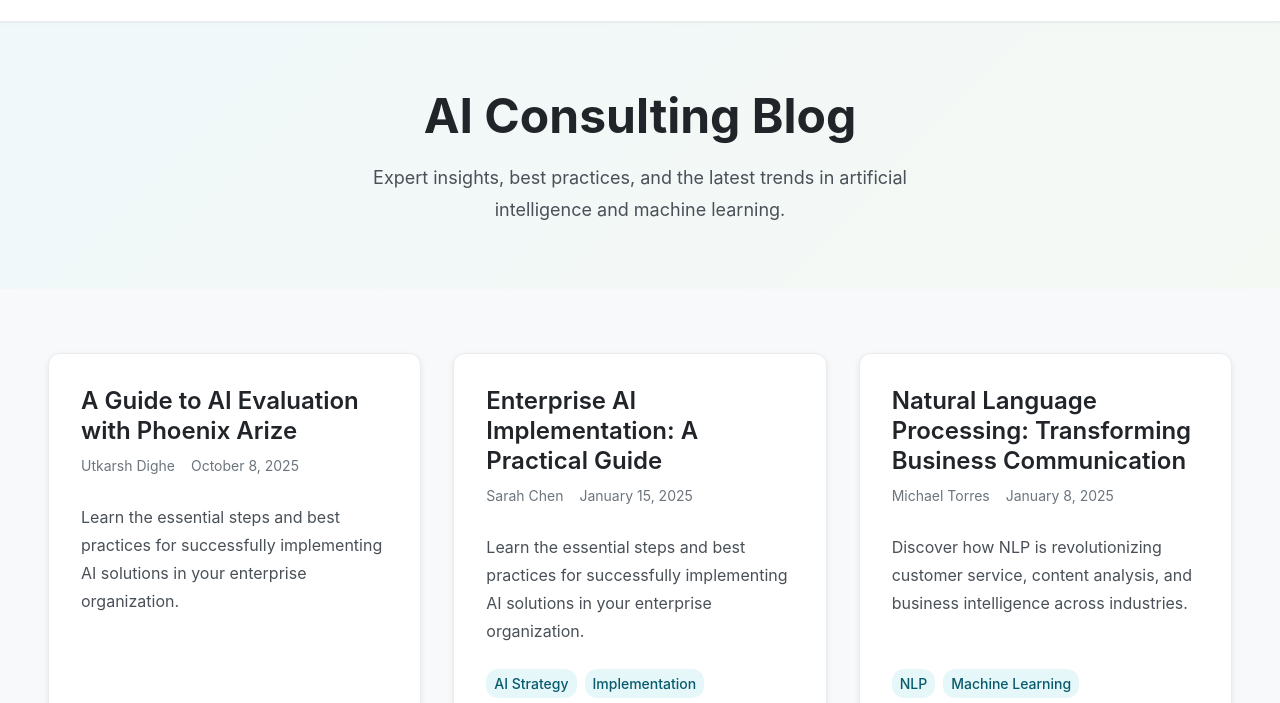
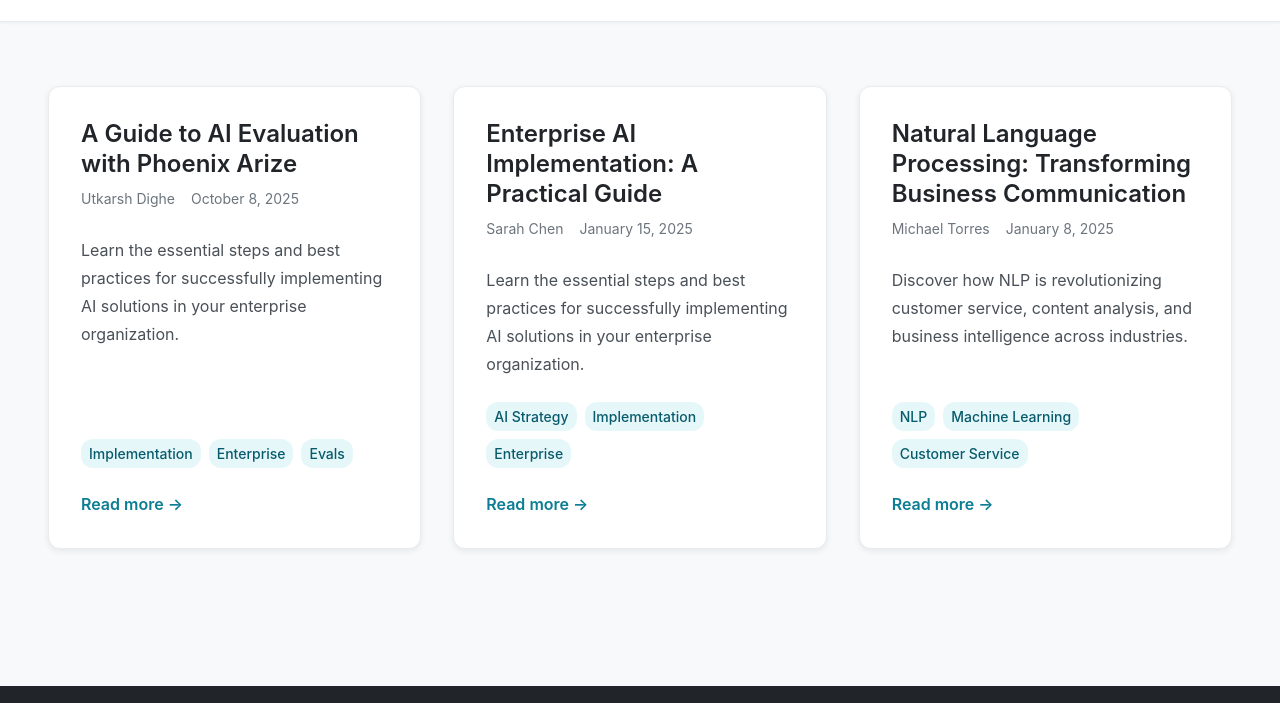
Before and after one commit to unravel-team/unravel.tech, an Astro site in the folder unravel-site/: page /blog in a window 1280 px wide. Shown: the part 67-770 px from the top of the page. Built offline with nearby package versions, Linux system fonts and the light colour scheme; Astro itself is replaced by a stand-in of ours.

Commit message:
Remove blog landing page title

```diff
--- a/unravel-site/src/pages/blog/index.astro
+++ b/unravel-site/src/pages/blog/index.astro
@@ -11,15 +11,6 @@
   title="Blog | AI Consulting Insights"
   description="Expert insights on artificial intelligence, machine learning, and enterprise AI implementation."
 >
-  <section class="blog-hero">
-    <div class="container">
-      <h1 class="blog-title">AI Consulting Blog</h1>
-      <p class="blog-description">
-        Expert insights, best practices, and the latest trends in artificial intelligence and machine learning.
-      </p>
-    </div>
-  </section>
-
   <section class="blog-list">
     <div class="container">
       <div class="posts-grid">
```
